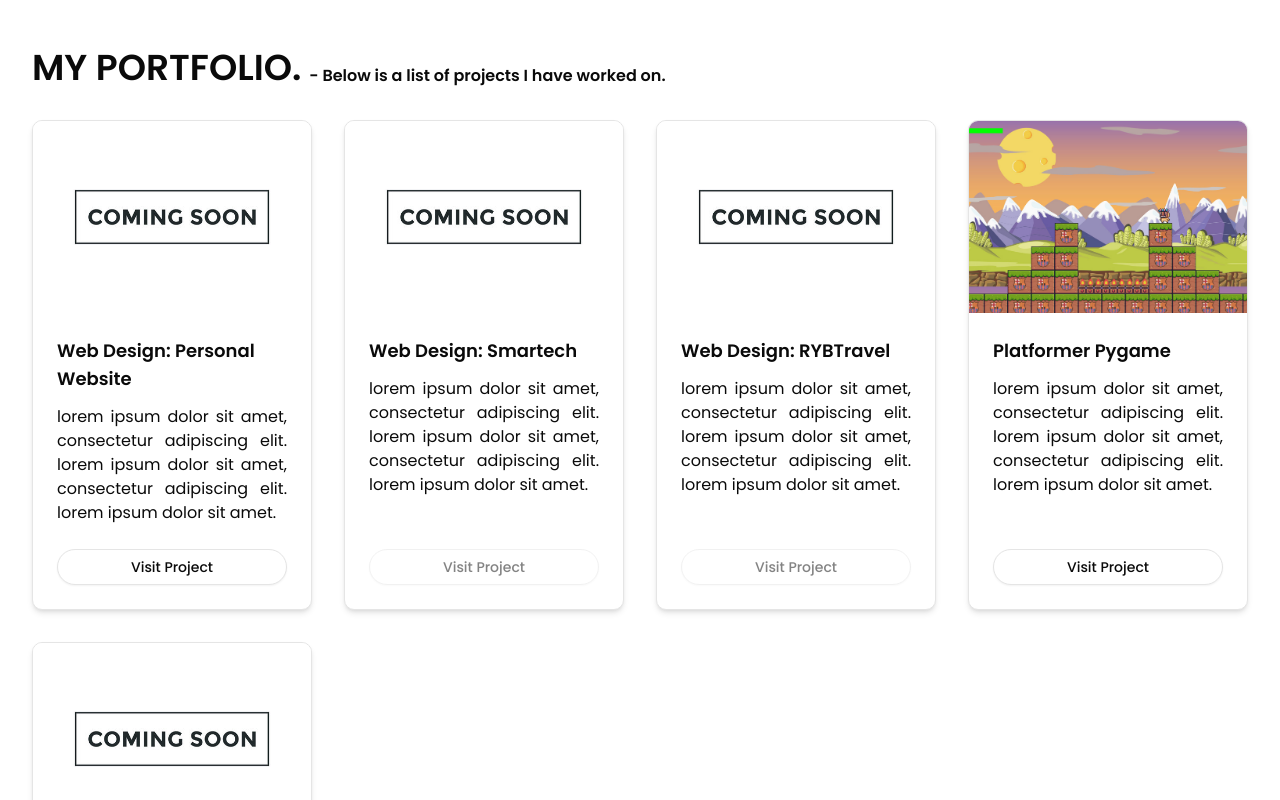
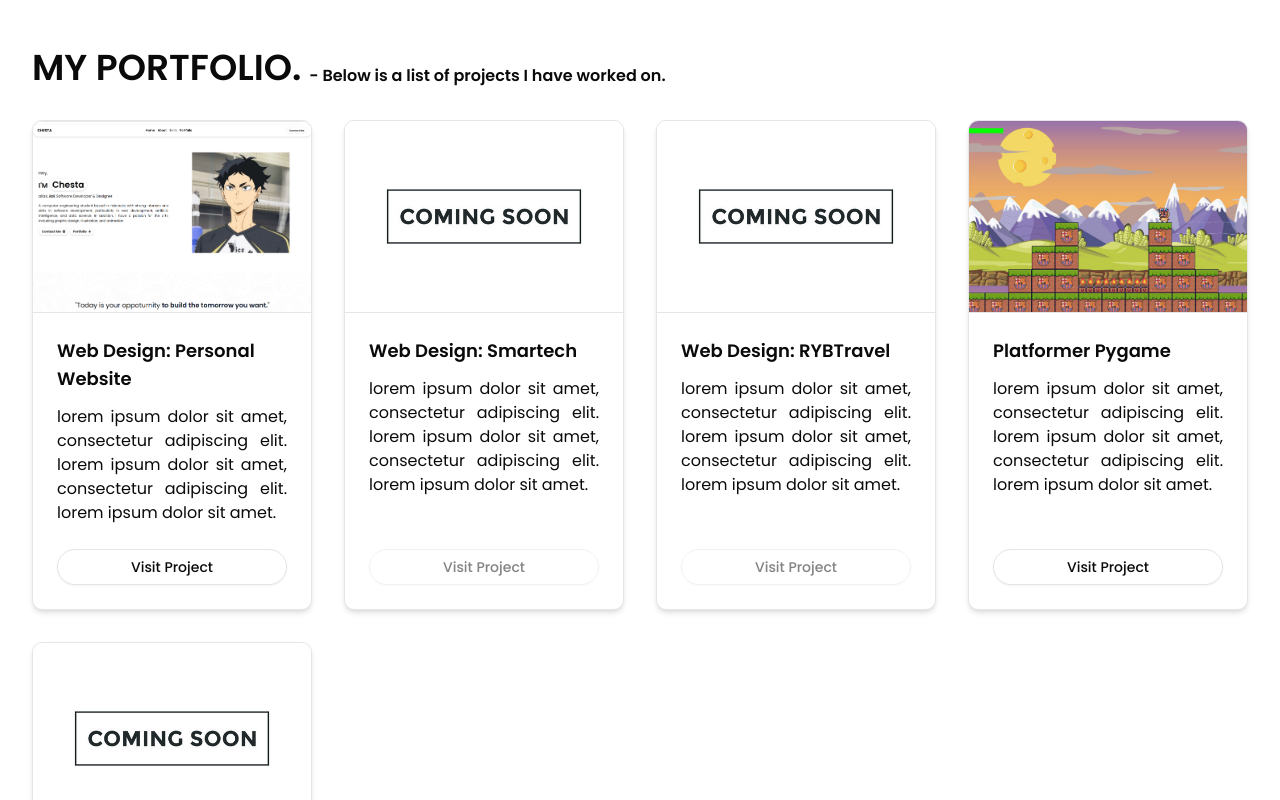
Before and after one commit to chessstaaa/portfolio-web, a Next.js app: page / in a window 1280 px wide. Shown: the part 2460-3260 px from the top of the page. Built offline with nearby package versions, Linux system fonts and the light colour scheme.

Commit message:
updated ver

```diff
--- a/src/components/Experience-Card.tsx
+++ b/src/components/Experience-Card.tsx
@@ -11,7 +11,7 @@ function ExperienceCard(props: ExperienceCardProps) {
     <div className="bg-white rounded-lg overflow-hidden border shadow-md">
       <div className="p-6 space-y-3">
         <p className="text-xl font-semibold">{props.title}</p>
-        <div>
+        <div className="">
           <div className="flex items-baseline-last justify-between">
             <p className="text-lg font-medium">{props.company}</p>
             <p className="text-sm font-medium">{props.city}</p>
--- a/src/components/Portfolio-Card.tsx
+++ b/src/components/Portfolio-Card.tsx
@@ -13,7 +13,7 @@ function PortoCard(props: PortoCardProps) {
   return (
     <div className="bg-white rounded-lg p-0 overflow-hidden border shadow-md flex flex-col">
       {props.image && (
-        <img src={props.image} alt={props.title} className="w-full h-48 object-cover" />
+        <img src={props.image} alt={props.title} className="w-full h-48 border-b object-cover" />
       )}
 
       <div className="p-6 space-y-3 grow">
--- a/src/components/Portfolio.tsx
+++ b/src/components/Portfolio.tsx
@@ -8,8 +8,8 @@ const Portfolio = () => {
     {
       title: "Web Design: Personal Website",
       desc: "lorem ipsum dolor sit amet, consectetur adipiscing elit. lorem ipsum dolor sit amet, consectetur adipiscing elit. lorem ipsum dolor sit amet.",
-      image: "/coming-soon.jpg",
-      projectLink: "https://example.com/personal-website",
+      image: "/personal-porto-web.png",
+      projectLink: "https://github.com/chessstaaa/portfolio-web",
     },
     {
       title: "Web Design: Smartech",
```
Also changed, not shown: public/personal-porto-web.png (added).
